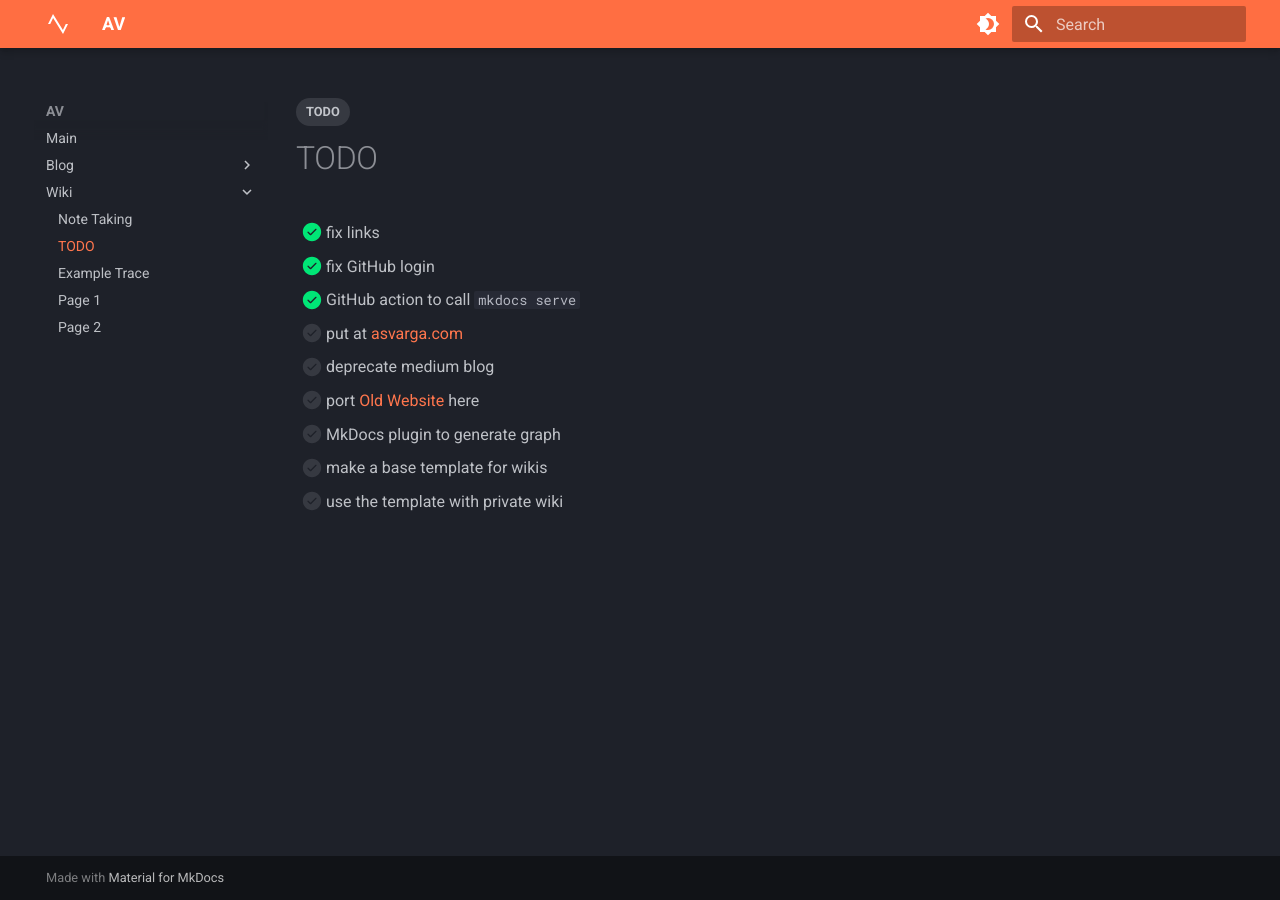
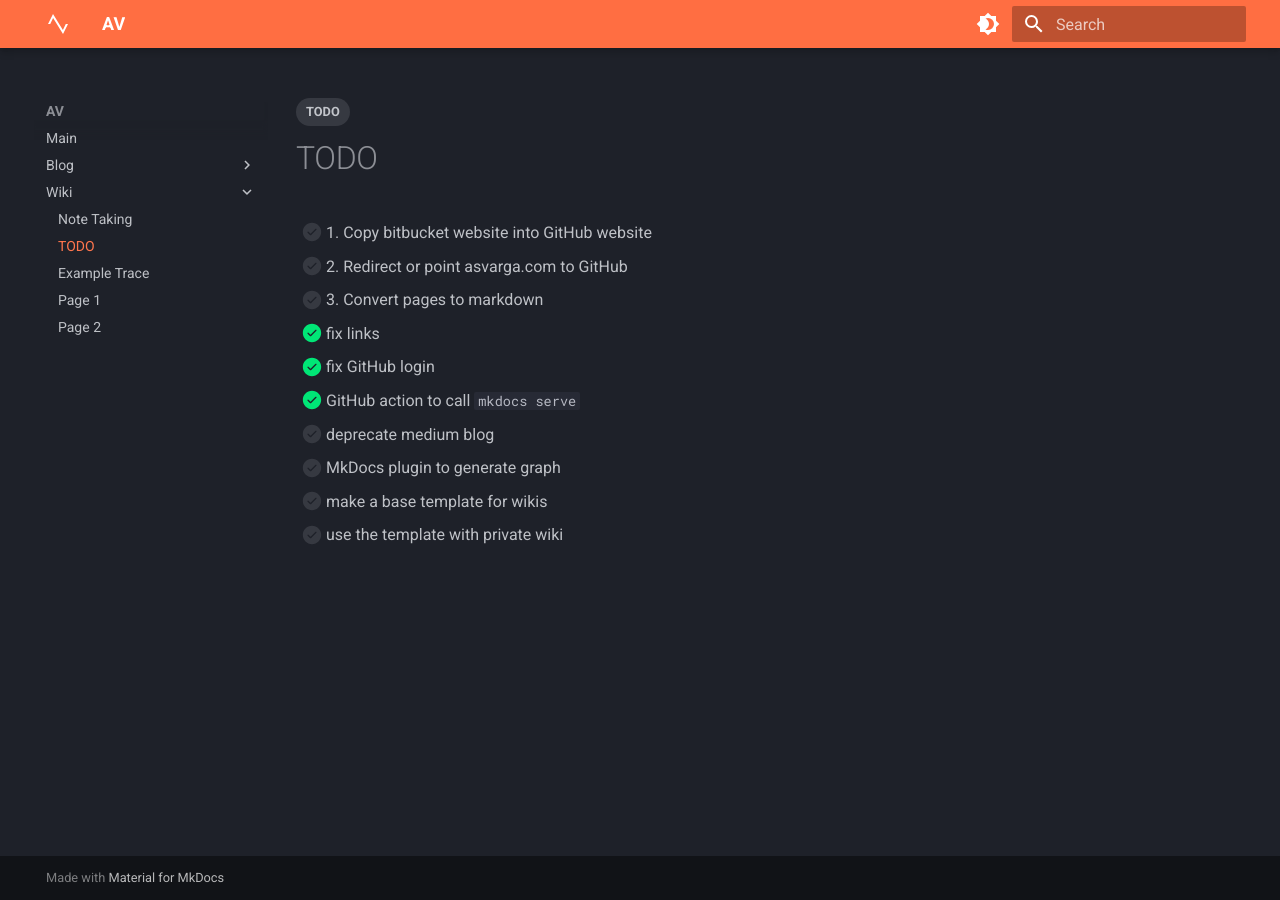
Before and after one commit to asvarga/asvarga.github.io, an MkDocs documentation site: the page built from docs/Wiki/TODO.md, in a window 1280 px wide. Built offline with MkDocs 1.6.1 and Material for MkDocs 9.7.7, drawn with Linux system fonts in a browser that asks for light colours.

Commit message:
Updated Note docs/Wiki/TODO.md

```diff
--- a/docs/Wiki/TODO.md
+++ b/docs/Wiki/TODO.md
@@ -1,16 +1,17 @@
 ---
 created: 2024-01-15T10:28:21-05:00
-modified: 2024-01-15T11:22:07-05:00
+modified: 2024-01-15T16:56:42-05:00
 title: TODO
 tags: [TODO]
 ---
 
+- [ ] 1. Copy bitbucket website into GitHub website
+- [ ] 2. Redirect or point asvarga.com to GitHub
+- [ ] 3. Convert pages to markdown
 - [x] fix links
 - [x] fix GitHub login
 - [x] GitHub action to call `mkdocs serve`
-- [ ] put at [asvarga.com](https://www.asvarga.com)
 - [ ] deprecate medium blog
-- [ ] port [Old Website](https://thealexvarga.bitbucket.io/) here
 - [ ] MkDocs plugin to generate graph
 - [ ] make a base template for wikis
 - [ ] use the template with private wiki
```
